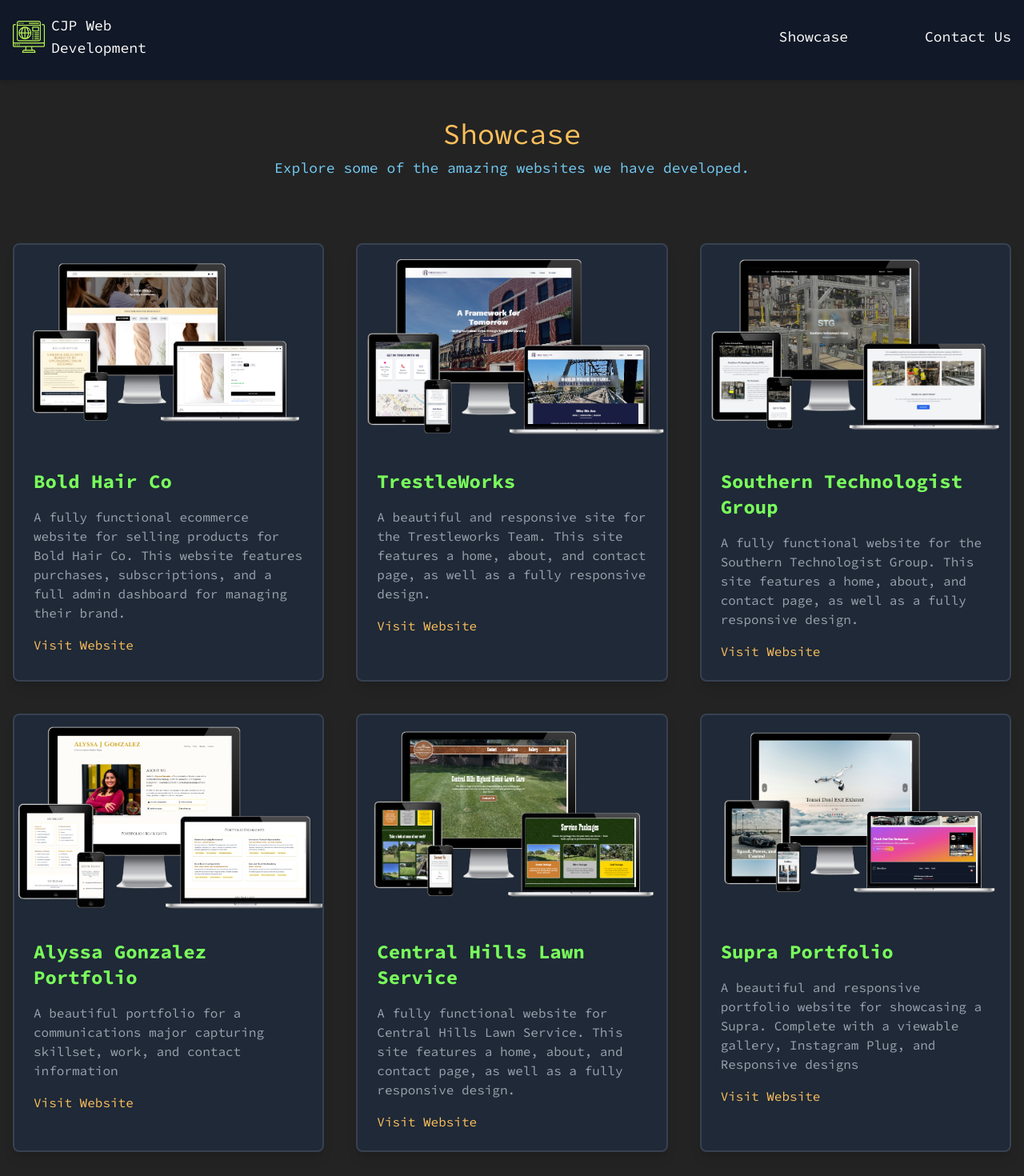
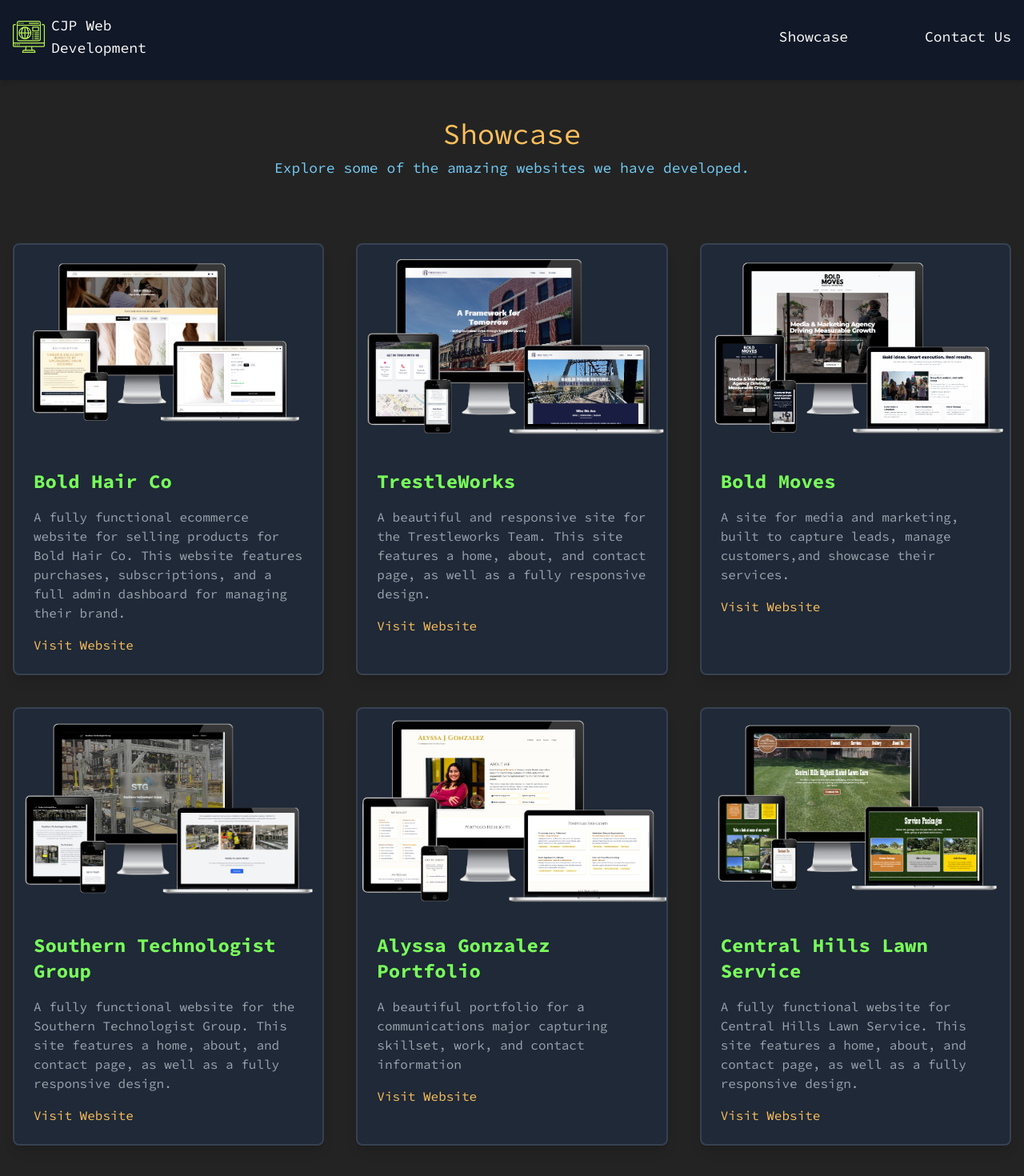
Before and after one commit to LetsGetRemixed/CJPweb, a React (Create React App) app: page /showcase in a window 1280 px wide. Shown: the top 1470 px of the page at 80% size. Built offline with nearby package versions, Linux system fonts and the light colour scheme.

Commit message:
bold media showcase

```diff
--- a/src/components/Showcase/ShowcaseData.js
+++ b/src/components/Showcase/ShowcaseData.js
@@ -12,6 +12,13 @@ const showcaseData = [
       description: "A beautiful and responsive site for the Trestleworks Team. This site features a home, about, and contact page, as well as a fully responsive design.",
       image: '/images/trestleworks.png',
       link: "https://tw-hq.com",
+    },
+    {
+      id: 3,
+      name: "Bold Moves",
+      description: "A site for media and marketing, built to capture leads, manage customers,and showcase their services.",
+      image: '/images/boldmediaresponsive.png',
+      link: "https://boldmovesinc.com",
     },
     {
       id: 3,
```
Also changed, not shown: public/images/boldmediaresponsive.png (added).
